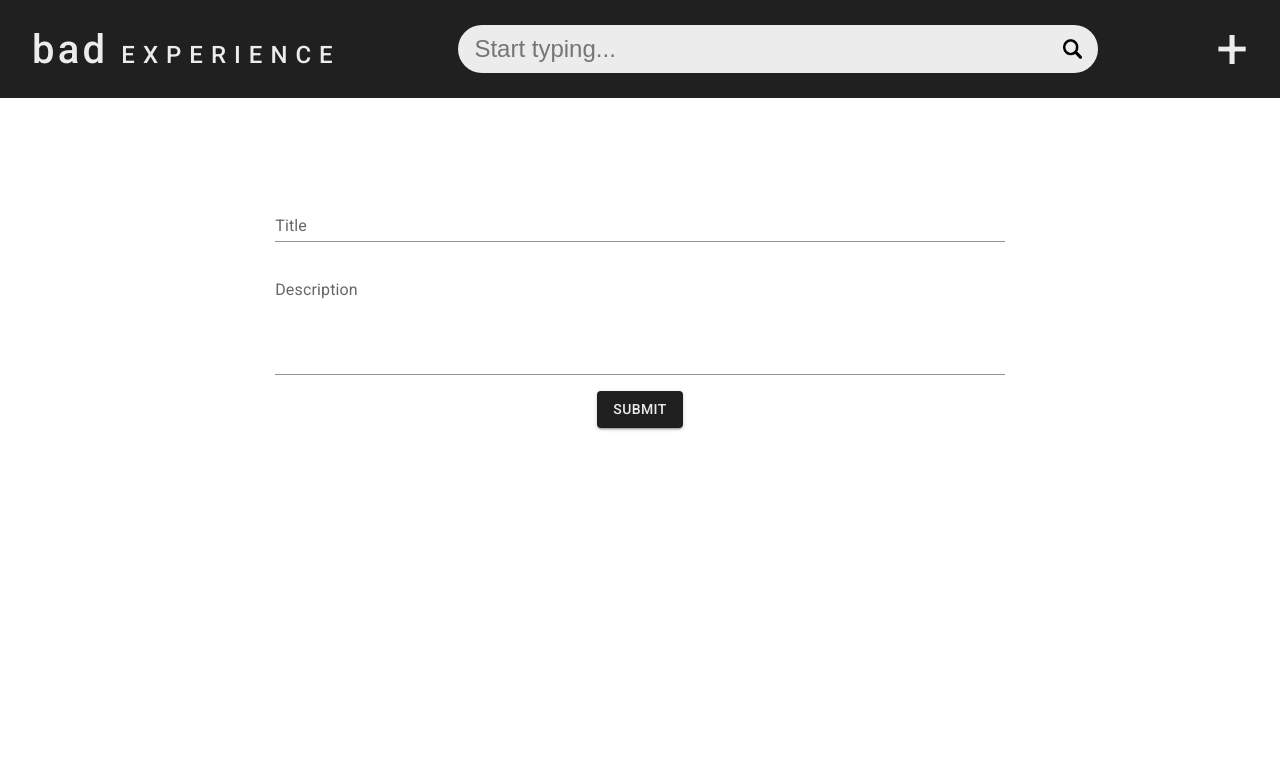
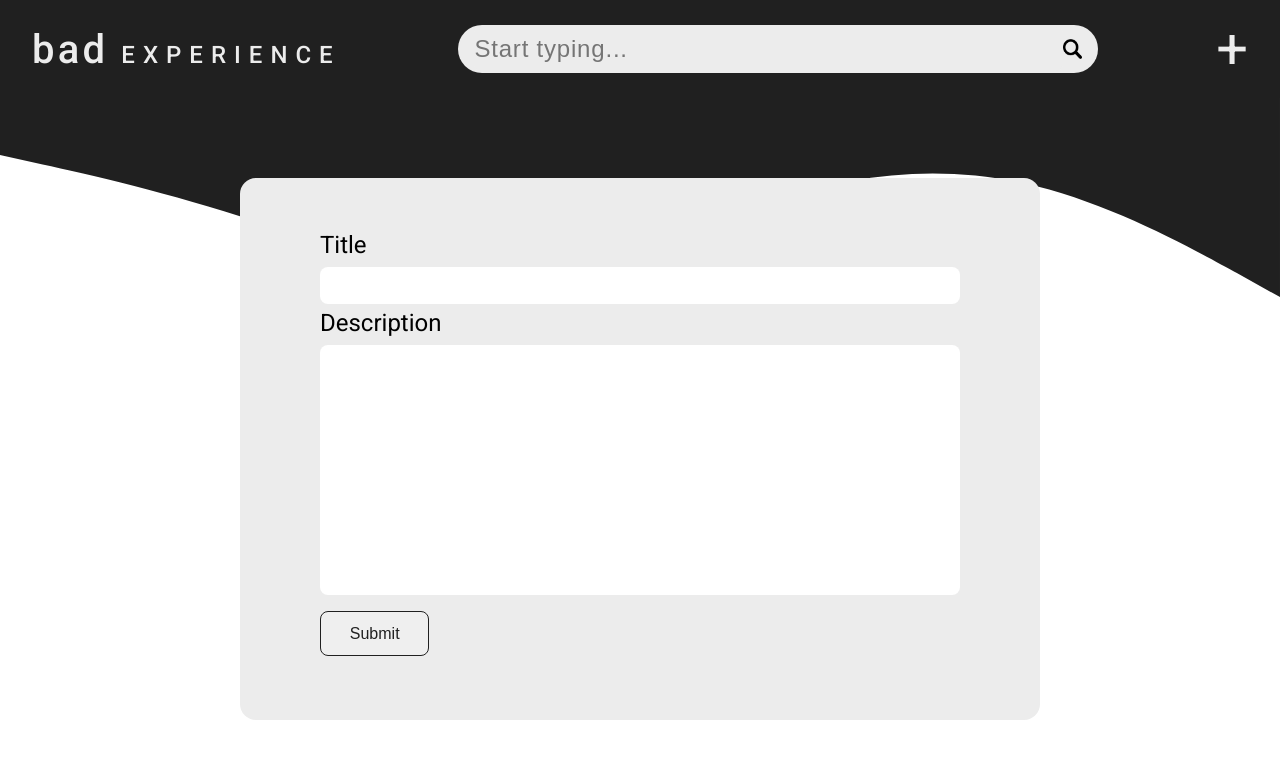
Before and after one commit to hellooohk/bad-experience, a React (Create React App) app: page /share in a window 1280 px wide. Shown: the top 758 px of the page. Built offline with nearby package versions, Linux system fonts and the light colour scheme.

Commit message:
Share page update, material UI remove

```diff
--- a/package.json
+++ b/package.json
@@ -3,9 +3,6 @@
   "version": "0.1.0",
   "private": true,
   "dependencies": {
-    "@emotion/react": "^11.9.3",
-    "@emotion/styled": "^11.9.3",
-    "@mui/material": "^5.9.1",
     "@reduxjs/toolkit": "^1.8.3",
     "@testing-library/jest-dom": "^5.16.4",
     "@testing-library/react": "^13.3.0",
--- a/src/components/Share.scss
+++ b/src/components/Share.scss
@@ -1,22 +1,41 @@
+@use "sass:math";
 $color-primary: #202020;
 $color-secondary: rgb(236, 236, 236);
 .Share{
-    padding: 1rem 2rem;
     align-items: center;
-    margin-top: 5rem;
     position: relative;
+    width: 100%;
+    .Share__form{
+        background-color: $color-secondary;
+        margin-top: 5rem;
+        padding: 3rem 5rem;
+        width: 50vw;
+        border-radius: 1rem;
+        position: relative;
+        z-index: -1;
+        .Form__desc{
+            height: 15rem;
 
-    .Share__input{
-        width: 60%;
-        margin-bottom: 1rem;
+        }
+        .Share__btn{
+            border: none;
+            margin: 1rem 0;
+            padding: 0.8rem 1.8rem;
+            border-radius: 0.5rem;
+            font-size: 1rem;
+            color : $color-primary;
+            border: math.div(1,16)*1rem solid $color-primary ;
+            &:hover{
+                cursor: pointer;
+                color:$color-secondary;
+                background-color: $color-primary;
+            }
+        }
     }
-    .Share__button{
-        background-color: $color-primary;
-        color: $color-secondary;
-        &:hover{
-            background-color: $color-secondary;
-            color:$color-primary;
-        }
+
+    .Wave{
+        position: absolute;
+        z-index: -1;
     }
 
 
--- a/src/components/Share.tsx
+++ b/src/components/Share.tsx
@@ -1,44 +1,44 @@
 import { useState } from "react";
-import { Button, TextField } from "@mui/material";
 import "./Share.scss";
 export const Share = () => {
-const [title,setTitle] = useState("");
-const [desc,setDesc] = useState("");
-const handleTitle = (e:any) => {
-    setTitle(e.target.value)
-}
-const handleDesc = (e:any) => {
+  const [title, setTitle] = useState("");
+  const [desc, setDesc] = useState("");
+  const handleTitle = (e: any) => {
+    setTitle(e.target.value);
+  };
+  const handleDesc = (e: any) => {
     setDesc(e.target.value);
-}
-const handleSubmit = () => {
-    if(title.length === 0 || desc.length === 0){
-        return;
+  };
+  const handleSubmit = () => {
+    if (title.length === 0 || desc.length === 0) {
+      return;
     }
-}
+  };
   return (
     <div className="Share y">
-      <TextField
-        className="Share__input"
-        id="standard-basic"
-        label="Title"
-        variant="standard"
-        value={title}
-        onChange={handleTitle}
-      />
-      <TextField
-        className="Share__input"
-        id="standard-multiline-static"
-        label="Description"
-        multiline
-        rows={4}
-        variant="standard"
-        value={desc}
-        onChange={handleDesc}
-      />
-      <Button onClick={handleSubmit} className="Share__button" variant="contained">Submit</Button>
+      <svg
+        className="Wave"
+        xmlns="http://www.w3.org/2000/svg"
+        viewBox="0 0 1440 320"
+      >
+        <path
+          fill="#202020"
+          fill-opacity="1"
+          d="M0,64L48,74.7C96,85,192,107,288,138.7C384,171,480,213,576,208C672,203,768,149,864,117.3C960,85,1056,75,1152,96C1248,117,1344,171,1392,197.3L1440,224L1440,0L1392,0C1344,0,1248,0,1152,0C1056,0,960,0,864,0C768,0,672,0,576,0C480,0,384,0,288,0C192,0,96,0,48,0L0,0Z"
+        ></path>
+      </svg>
+      <div className="Share__form">
+        <div className="y">
+          <label htmlFor="">Title</label>
+          <input type="text" onChange={handleTitle} value={title} />
+        </div>
+        <div className="y">
+          <label htmlFor="">Description</label>
+          <input className="Form__desc" type="text" onChange={handleDesc} value={desc} />
+        </div>
+        <button onClick={handleSubmit} className="Share__btn">Submit</button>
 
-
-
+      </div>
 
     </div>
   );
--- a/src/index.scss
+++ b/src/index.scss
@@ -12,7 +12,20 @@ body {
   -webkit-font-smoothing: antialiased;
   -moz-osx-font-smoothing: grayscale;
 }
-
+input{
+  border: none;
+  border-radius: 0.5rem;
+  font-size: 1.5rem;
+  padding: 0.3rem 0.5rem;
+  letter-spacing: 0.05rem;
+  &:focus-visible{
+    outline: none;
+  }
+}
+label{
+  font-size: 1.5rem;
+  margin: 0.3rem 0 0.5rem 0;
+}
 code {
   font-family: source-code-pro, Menlo, Monaco, Consolas, 'Courier New',
     monospace;
```
Also changed, not shown: 1 other file (tests, documents, lock files or other folders).
